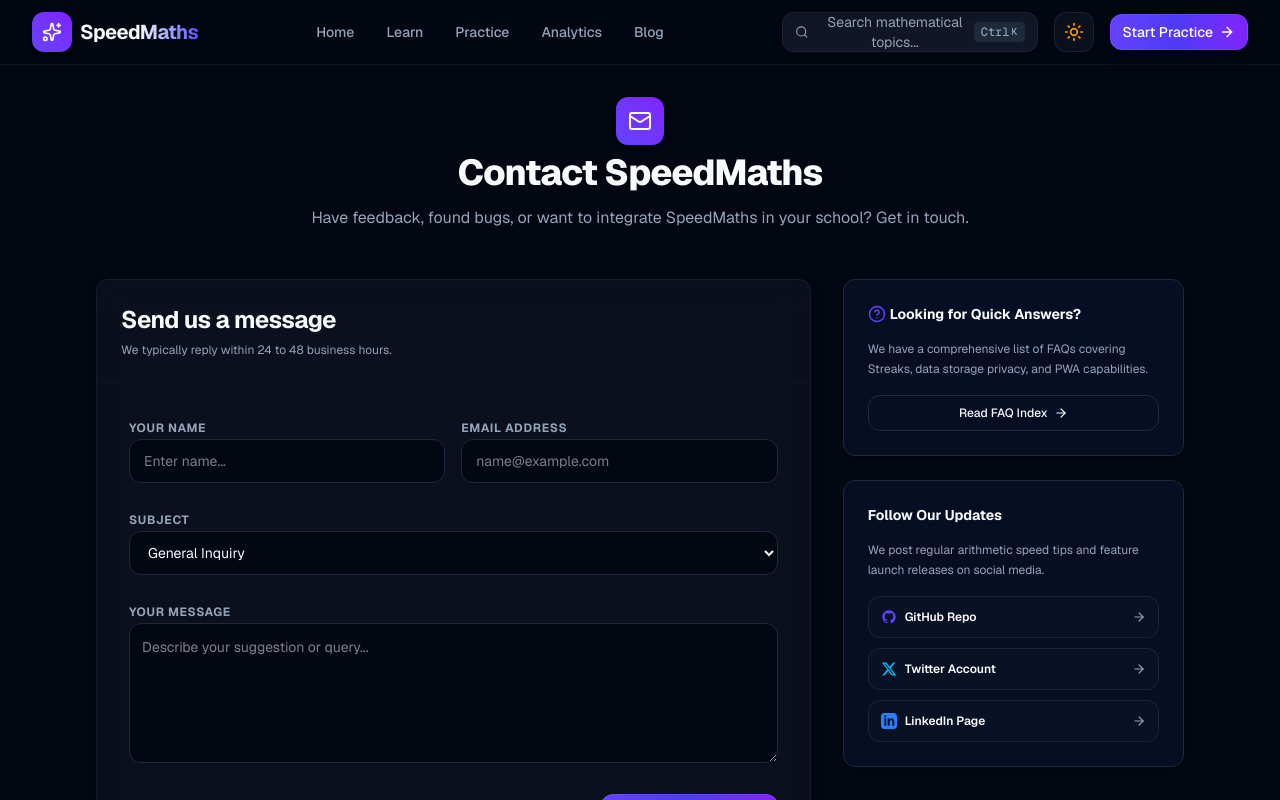
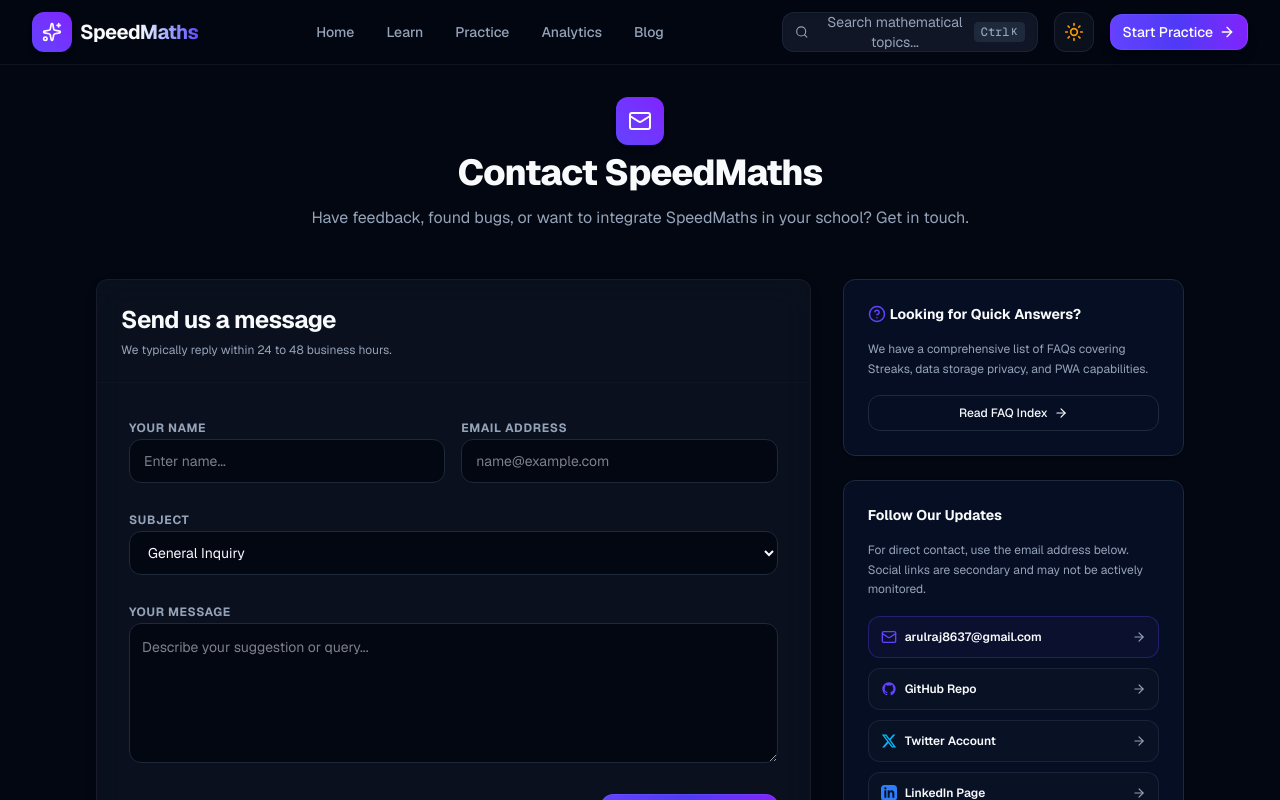
Before and after one commit to Arulraj2001/SpeedMaths, a Next.js app: page /contact in a window 1280 px wide. Shown: the top 800 px of the page. Built offline with nearby package versions, Linux system fonts and the light colour scheme.

Commit message:
contact upadted

```diff
--- a/src/components/contact-form.tsx
+++ b/src/components/contact-form.tsx
@@ -1,11 +1,13 @@
 "use client";
 
 import React, { useState } from "react";
-import { Send, HelpCircle, ArrowRight } from "lucide-react";
+import { Send, HelpCircle, ArrowRight, Mail } from "lucide-react";
 import { Card, CardHeader, CardTitle, CardContent, CardDescription } from "@/components/ui/card";
 import { Button } from "@/components/ui/button";
 import { useToast } from "@/components/ui/toast";
 import Link from "next/link";
+
+const CONTACT_EMAIL = "arulraj8637@gmail.com";
 
 export function ContactForm() {
   const { toast } = useToast();
@@ -22,14 +24,21 @@
       return;
     }
 
-    setIsSubmitting(true);
-    setTimeout(() => {
-      setIsSubmitting(false);
-      toast("Your message has been sent successfully! Expect a reply within 24-48 hours.", "success");
-      setName("");
-      setEmail("");
-      setMessage("");
-    }, 1200);
+    const subjectValue = subject === "general"
+      ? "SpeedMaths Contact Form"
+      : `SpeedMaths: ${subject.charAt(0).toUpperCase()}${subject.slice(1)} Inquiry`;
+
+    const body = [
+      `Name: ${name}`,
+      `Reply Email: ${email}`,
+      `Subject: ${subjectValue}`,
+      "",
+      message,
+    ].join("\n");
+
+    const mailtoLink = `mailto:${CONTACT_EMAIL}?subject=${encodeURIComponent(subjectValue)}&body=${encodeURIComponent(body)}`;
+    window.location.href = mailtoLink;
+    toast(`Opening your email app to send the message to ${CONTACT_EMAIL}.`, "success");
   };
 
   return (
@@ -134,10 +143,21 @@
         <Card className="border-border bg-card p-6 space-y-4">
           <h3 className="text-sm font-bold text-foreground">Follow Our Updates</h3>
           <p className="text-xs text-muted-foreground leading-relaxed">
-            We post regular arithmetic speed tips and feature launch releases on social media.
+            For direct contact, use the email address below. Social links are secondary and may not be actively monitored.
           </p>
 
           <div className="space-y-2.5">
+            <a
+              href={`mailto:${CONTACT_EMAIL}`}
+              className="flex items-center justify-between p-3 border border-primary/30 rounded-lg bg-primary/5 hover:bg-primary/10 text-xs transition-all"
+            >
+              <div className="flex items-center gap-2">
+                <Mail className="h-4 w-4 text-primary" />
+                <span className="font-semibold font-sans">{CONTACT_EMAIL}</span>
+              </div>
+              <ArrowRight className="h-3.5 w-3.5 text-muted-foreground" />
+            </a>
+
             <a
               href="https://github.com/Arulraj2001/SpeedMaths"
               target="_blank"
```
